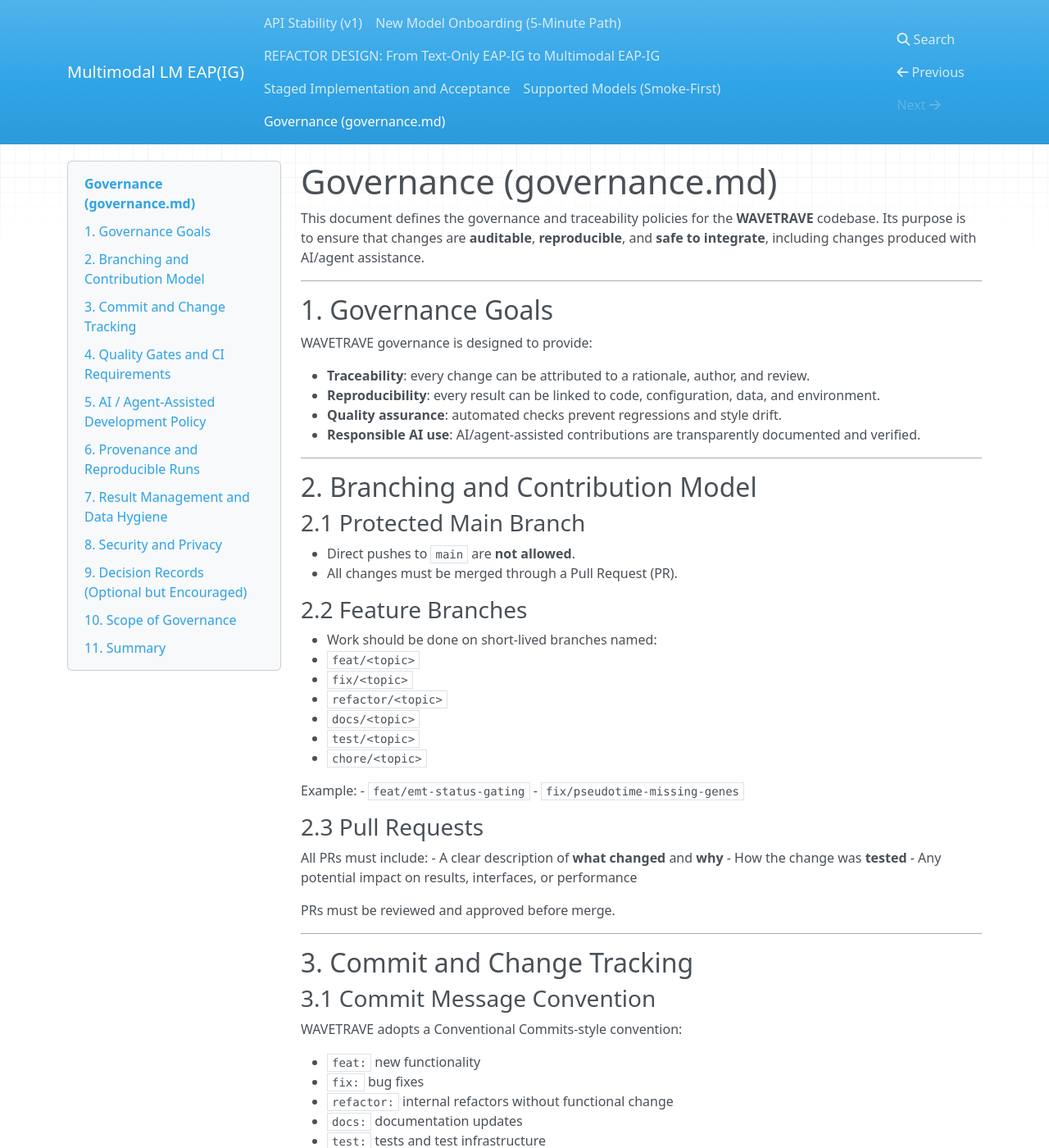
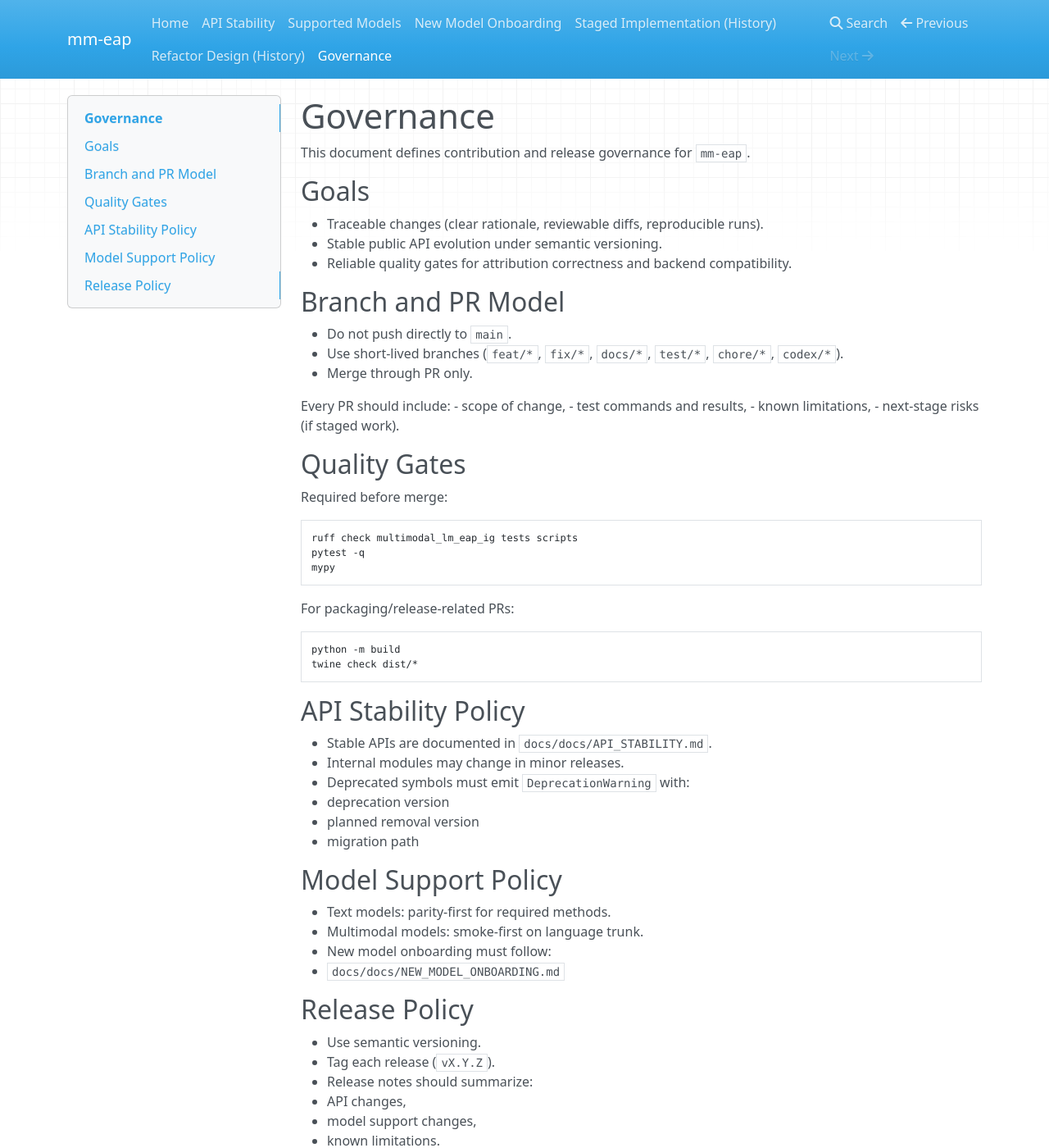
Before and after one commit to JiahaoZhang-Public/MEAP, an MkDocs documentation site: the page built from docs/docs/governance.md, in a window 1280 px wide and 1400 px high. Shown: the whole window at 82% size. Built offline with MkDocs 1.6.1, drawn with Linux system fonts in a browser that asks for light colours; nearby versions of some CDN libraries; some of the changed text lies outside the part shown.

````diff
--- a/docs/docs/governance.md
+++ b/docs/docs/governance.md
@@ -1,181 +1,63 @@
-# Governance (governance.md)
+# Governance
 
-This document defines the governance and traceability policies for the **WAVETRAVE** codebase.
-Its purpose is to ensure that changes are **auditable**, **reproducible**, and **safe to integrate**, including changes produced with AI/agent assistance.
+This document defines contribution and release governance for `mm-eap`.
 
----
+## Goals
 
-## 1. Governance Goals
+- Traceable changes (clear rationale, reviewable diffs, reproducible runs).
+- Stable public API evolution under semantic versioning.
+- Reliable quality gates for attribution correctness and backend compatibility.
 
-WAVETRAVE governance is designed to provide:
+## Branch and PR Model
 
-- **Traceability**: every change can be attributed to a rationale, author, and review.
-- **Reproducibility**: every result can be linked to code, configuration, data, and environment.
-- **Quality assurance**: automated checks prevent regressions and style drift.
-- **Responsible AI use**: AI/agent-assisted contributions are transparently documented and verified.
+- Do not push directly to `main`.
+- Use short-lived branches (`feat/*`, `fix/*`, `docs/*`, `test/*`, `chore/*`, `codex/*`).
+- Merge through PR only.
 
----
+Every PR should include:
+- scope of change,
+- test commands and results,
+- known limitations,
+- next-stage risks (if staged work).
 
-## 2. Branching and Contribution Model
+## Quality Gates
 
-### 2.1 Protected Main Branch
-- Direct pushes to `main` are **not allowed**.
-- All changes must be merged through a Pull Request (PR).
+Required before merge:
 
-### 2.2 Feature Branches
-- Work should be done on short-lived branches named:
-  - `feat/<topic>`
-  - `fix/<topic>`
-  - `refactor/<topic>`
-  - `docs/<topic>`
-  - `test/<topic>`
-  - `chore/<topic>`
+```bash
+ruff check multimodal_lm_eap_ig tests scripts
+pytest -q
+mypy
+```
 
-Example:
-- `feat/emt-status-gating`
-- `fix/pseudotime-missing-genes`
+For packaging/release-related PRs:
 
-### 2.3 Pull Requests
-All PRs must include:
-- A clear description of **what changed** and **why**
-- How the change was **tested**
-- Any potential impact on results, interfaces, or performance
+```bash
+python -m build
+twine check dist/*
+```
 
-PRs must be reviewed and approved before merge.
+## API Stability Policy
 
----
+- Stable APIs are documented in `docs/docs/API_STABILITY.md`.
+- Internal modules may change in minor releases.
+- Deprecated symbols must emit `DeprecationWarning` with:
+  - deprecation version
+  - planned removal version
+  - migration path
 
-## 3. Commit and Change Tracking
+## Model Support Policy
 
-### 3.1 Commit Message Convention
-WAVETRAVE adopts a Conventional Commits-style convention:
+- Text models: parity-first for required methods.
+- Multimodal models: smoke-first on language trunk.
+- New model onboarding must follow:
+  - `docs/docs/NEW_MODEL_ONBOARDING.md`
 
-- `feat:` new functionality
-- `fix:` bug fixes
-- `refactor:` internal refactors without functional change
-- `docs:` documentation updates
-- `test:` tests and test infrastructure
-- `chore:` CI, build, dependency changes
+## Release Policy
 
-Examples:
-- `feat(status): add EMT feasibility gating`
-- `fix(pseudotime): handle missing genes in gene set`
-- `refactor(representation): isolate scvi-tools dependency`
-
-### 3.2 Issue Linking (Recommended)
-When using issue tracking, PRs should reference an issue ID and may use:
-- `Closes #<id>` to automatically close issues on merge.
-
----
-
-## 4. Quality Gates and CI Requirements
-
-A PR may only be merged if all required checks pass:
-
-- **Unit tests**: `pytest`
-- **Lint**: `ruff` (preferred) or equivalent
-- **Formatting**: `black`
-- **Type checking**: `mypy` (or `pyright`)
-
-No “green CI, red main” merges are permitted.
-
----
-
-## 5. AI / Agent-Assisted Development Policy
-
-WAVETRAVE allows AI/agent-assisted code generation, subject to the following requirements.
-
-### 5.1 Transparency
-PRs should explicitly state whether AI/agent assistance was used:
-- **AI-assisted**: `yes/no`
-
-Optionally include:
-- A short **prompt summary** describing the intent (not necessarily the full prompt)
-- A brief note on what parts were AI-generated vs human-authored
-
-### 5.2 Human Verification
-AI-assisted changes must include at least one of:
-- New or updated unit tests
-- A minimal reproducible example demonstrating correctness
-- Explicit reviewer notes explaining verification steps
-
-### 5.3 Accountability
-AI assistance does not change responsibility:
-- Contributors remain accountable for correctness, licensing, and scientific validity.
-
----
-
-## 6. Provenance and Reproducible Runs
-
-### 6.1 Provenance Required for Script Outputs
-All official scripts under `scripts/` must emit provenance metadata for each run.
-
-At minimum, each run should record:
-- `git_commit` (exact commit hash)
-- `timestamp`
-- executed `command`
-- configuration path and/or config hash
-- `seed` / random state
-- input data fingerprint (file hash or dataset version)
-- environment summary (key package versions)
-
-This metadata should be stored in one of:
-- `reports/<run_id>/metadata.json`
-- `adata.uns["WAVETRAVE_provenance"]`
-
-### 6.2 Release Tags for Major Results (Recommended)
-For major milestones (e.g., paper submission results), create a git tag:
-- `v0.x.y-neurips-submission`
-- `v0.x.y-camera-ready`
-
-This enables exact reconstruction of the reported results.
-
----
-
-## 7. Result Management and Data Hygiene
-
-- Raw data must not be committed to git.
-- Large derived artifacts should be stored outside git, or tracked via appropriate storage solutions.
-- Any committed example data must be small, non-sensitive, and clearly licensed.
-
----
-
-## 8. Security and Privacy
-
-- Do not log or commit personally identifiable information (PII).
-- Do not store raw clinical identifiers in the repository.
-- Use anonymized placeholders in example configs and documentation.
-
----
-
-## 9. Decision Records (Optional but Encouraged)
-
-For major architectural decisions (e.g., adopting scArches reference mapping, changing pseudotime interface, introducing new GRN inference methods), maintain lightweight design notes in `docs/` or `references/`, including:
-- the decision
-- alternatives considered
-- rationale
-- expected impact
-
----
-
-## 10. Scope of Governance
-
-This governance document applies to:
-- the `WAVETRAVE/` library code
-- official scripts under `scripts/`
-- experiment configurations and result provenance conventions
-- CI/CD and PR workflows
-
-It does not strictly constrain exploratory notebooks, but any notebook-derived logic that becomes stable must be migrated into the library or official scripts and brought under these policies.
-
----
-
-## 11. Summary
-
-WAVETRAVE governance enforces:
-- PR-based development with review
-- automated quality gates
-- explicit tracking of AI-assisted contributions
-- provenance metadata for reproducible results
-
-These policies ensure WAVETRAVE remains a credible, reusable, and scientific-grade framework.
+- Use semantic versioning.
+- Tag each release (`vX.Y.Z`).
+- Release notes should summarize:
+  - API changes,
+  - model support changes,
+  - known limitations.
--- a/docs/mkdocs.yml
+++ b/docs/mkdocs.yml
@@ -1,4 +1,11 @@
-site_name: Multimodal LM EAP(IG)
-#
+site_name: mm-eap
 site_author: Jiahao Zhang
-#
+
+nav:
+  - Home: index.md
+  - API Stability: API_STABILITY.md
+  - Supported Models: SUPPORTED_MODELS.md
+  - New Model Onboarding: NEW_MODEL_ONBOARDING.md
+  - Staged Implementation (History): STAGED_IMPLEMENTATION.md
+  - Refactor Design (History): REFACTOR_DESIGN.md
+  - Governance: governance.md
````
Also changed, not shown: docs/docs/REFACTOR_DESIGN.md (+3 -0 lines), docs/docs/STAGED_IMPLEMENTATION.md (+2 -0 lines), docs/docs/index.md (added, +33 -0 lines), README.md, 1 other file.
